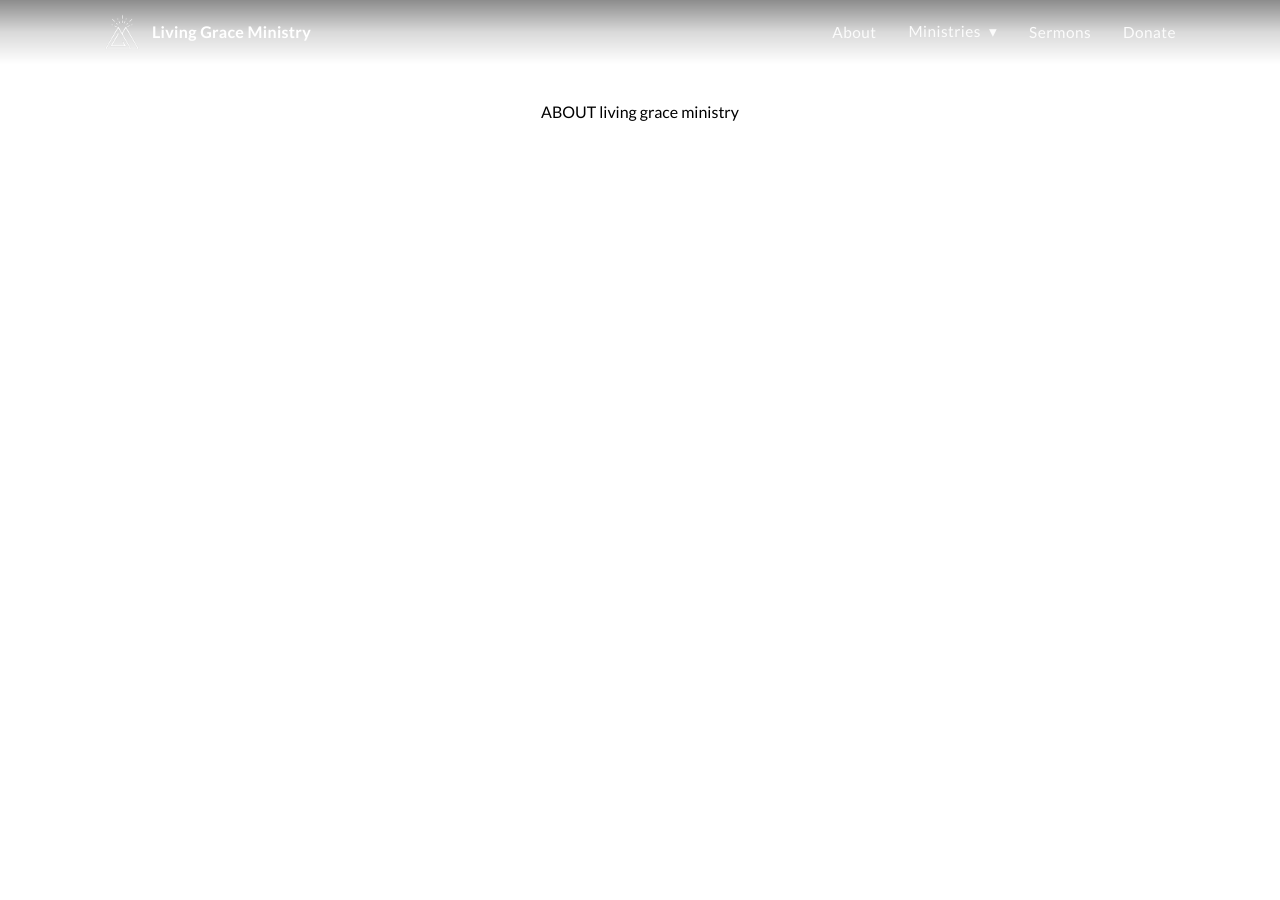
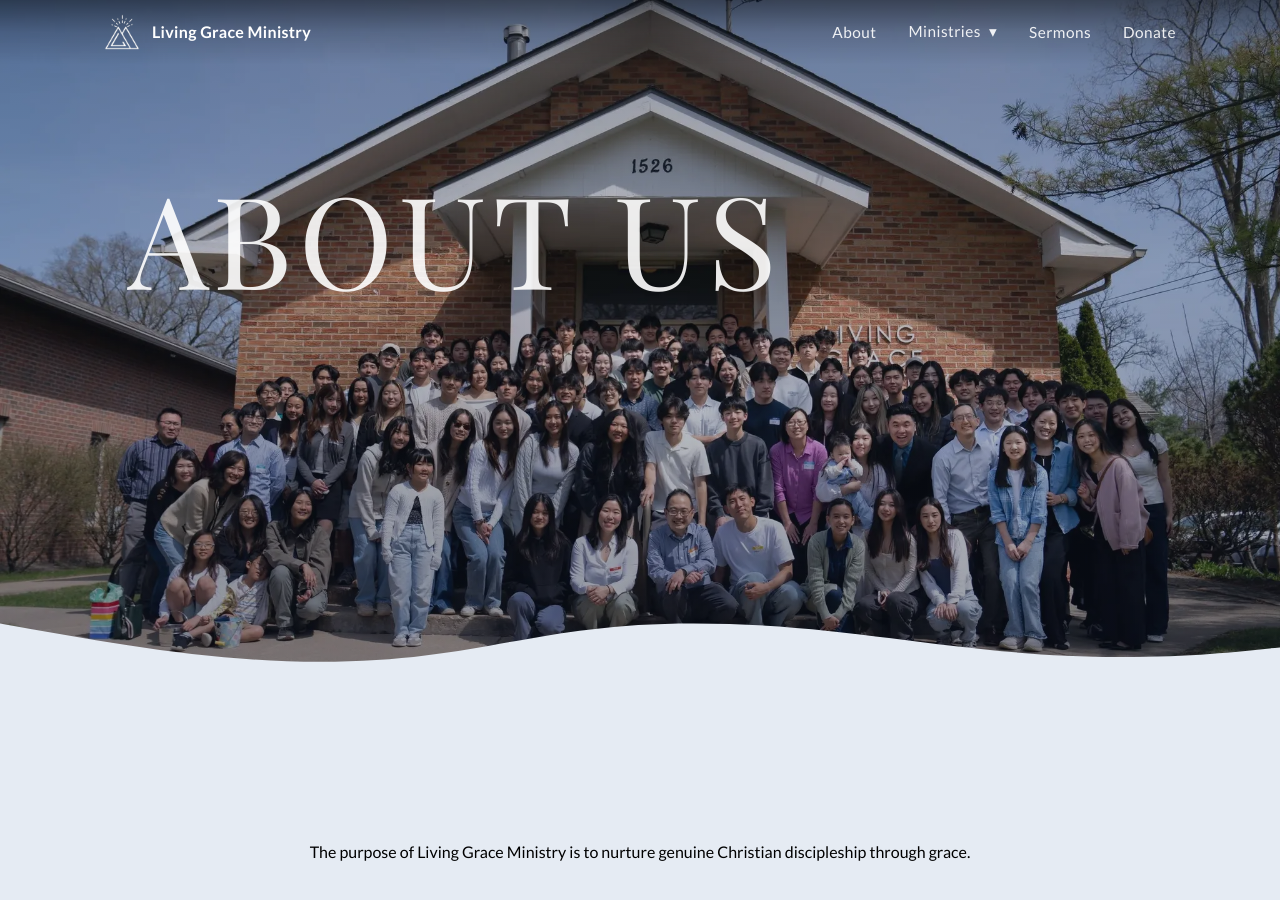
Before and after one commit to lgm-aa/LGM_Website_v3, a React (Vite) app: page /about in a window 1280 px wide. Shown: the top 900 px of the page. Before the commit the page ends 800 px from the top, so only its background shows below. Built offline with nearby package versions, Linux system fonts and the light colour scheme; no server answers.

Commit message:
created hero about page

```diff
--- a/src/components/about/AboutContent.jsx
+++ /dev/null
@@ -1,11 +0,0 @@
-import "./AboutContent.css";
-
-export default function AboutContent() {
-    return (
-        <div className="about-section">
-            <h1>ABOUT living grace ministry</h1>
-        </div>
-
-
-    )
-}
--- /dev/null
+++ b/src/components/about/Hero.css
@@ -0,0 +1,70 @@
+/* Hero container */
+.about-hero {
+  position: relative;
+  width: 100%;
+  height: min(85vh, 750px);
+  overflow: hidden;
+}
+
+/* Background image */
+.about-hero__bg {
+  width: 100%;
+  height: 100%;
+  object-fit: cover;
+}
+
+/* Matching blue-dark overlay */
+.about-hero__overlay {
+  position: absolute;
+  inset: 0;
+  background: linear-gradient(
+    180deg,
+    rgba(30, 41, 59, 0.35) 0%,
+    rgba(30, 41, 59, 0.22) 40%,
+    rgba(15, 23, 42, 0.45) 100%
+  );
+}
+
+/* Content (left-aligned) */
+.about-hero__content {
+  position: absolute;
+  top: 35%;
+  transform: translateY(-50%);
+  left: clamp(5rem, 10vw, 12rem);
+}
+
+/* Title styling */
+.about-hero__title {
+  font-family: "Playfair Display SC", serif;
+  color: rgba(255, 255, 255, 0.9);
+  font-size: clamp(3rem, 12vw, 8rem);
+  font-weight: 400;
+  letter-spacing: 0.05em;
+  line-height: 0.9;
+  text-transform: uppercase;
+}
+
+
+.about-hero__wave {
+  position: absolute;
+  left: 0;
+  right: 0;
+  bottom: -1px; /* slight overlap */
+  z-index: 1;
+  pointer-events: none;
+}
+
+.about-hero__wave-svg {
+  display: block;
+  width: 100%;
+  height: 96px;
+}
+
+/* Local sermons variable — NOT global */
+.about-hero {
+  --about-bg: #e5ebf3;
+}
+
+.about-hero__wave-path {
+  fill: var(--about-bg);
+}
--- /dev/null
+++ b/src/components/about/Hero.jsx
@@ -0,0 +1,46 @@
+// src/components/about/Hero.jsx
+import "./Hero.css";
+import backgroundImage from "@/assets/lgm_easter.webp";
+
+export default function Hero() {
+  return (
+    <main className="about">
+      <section className="about-hero">
+        <img
+          src={backgroundImage}
+          alt="Living Grace Ministry"
+          className="about-hero__bg"
+        />
+
+        <div className="about-hero__overlay"></div>
+
+        {/* Left-aligned title and CTA */}
+        <div className="about-hero__content">
+          <h1 className="about-hero__title">ABOUT US</h1>
+
+        </div>
+
+        {/* Bottom wave */}
+        <div className="about-hero__wave" aria-hidden="true">
+          <svg
+            className="about-hero__wave-svg"
+            viewBox="0 0 1440 160"
+            preserveAspectRatio="none"
+          >
+            <path
+              className="about-hero__wave-path"
+              d="
+                M0,64
+                C120,96 240,128 360,128
+                C540,128 600,64 780,64
+                C960,64 1080,120 1260,120
+                C1350,120 1395,110 1440,104
+                L1440,160 L0,160 Z
+              "
+            />
+          </svg>
+        </div>
+      </section>
+    </main>
+  );
+}
--- a/src/components/about/AboutContent.css
+++ b/src/components/about/Quote.css
@@ -1,7 +1,11 @@
-.about-section {
-    padding-top: 100px;
+.quote-container {
+    padding: 10rem 3rem;
     display: flex;
     flex-direction: column;
     justify-content: center;
     align-items: center;
+    background-color: #e5ebf3;
 }
+.quote-text {
+
+}
--- /dev/null
+++ b/src/components/about/Quote.jsx
@@ -0,0 +1,11 @@
+import "./Quote.css";
+
+export default function Quote() {
+    return (
+        <div className="quote-container">
+            <h1 className="quote-text">The purpose of Living Grace Ministry is to nurture genuine Christian discipleship through grace.</h1>
+        </div>
+
+
+    )
+}
--- a/src/pages/About/About.jsx
+++ b/src/pages/About/About.jsx
@@ -1,10 +1,12 @@
 import React from "react";
-import AboutContent from "@/components/about/AboutContent";
+import Hero from "@/components/about/Hero";
+import Quote from "@/components/about/Quote";
 
 export default function About() {
   return (
     <>
-      <AboutContent />
+      <Hero />
+      <Quote />
     </>
   );
 }
```
